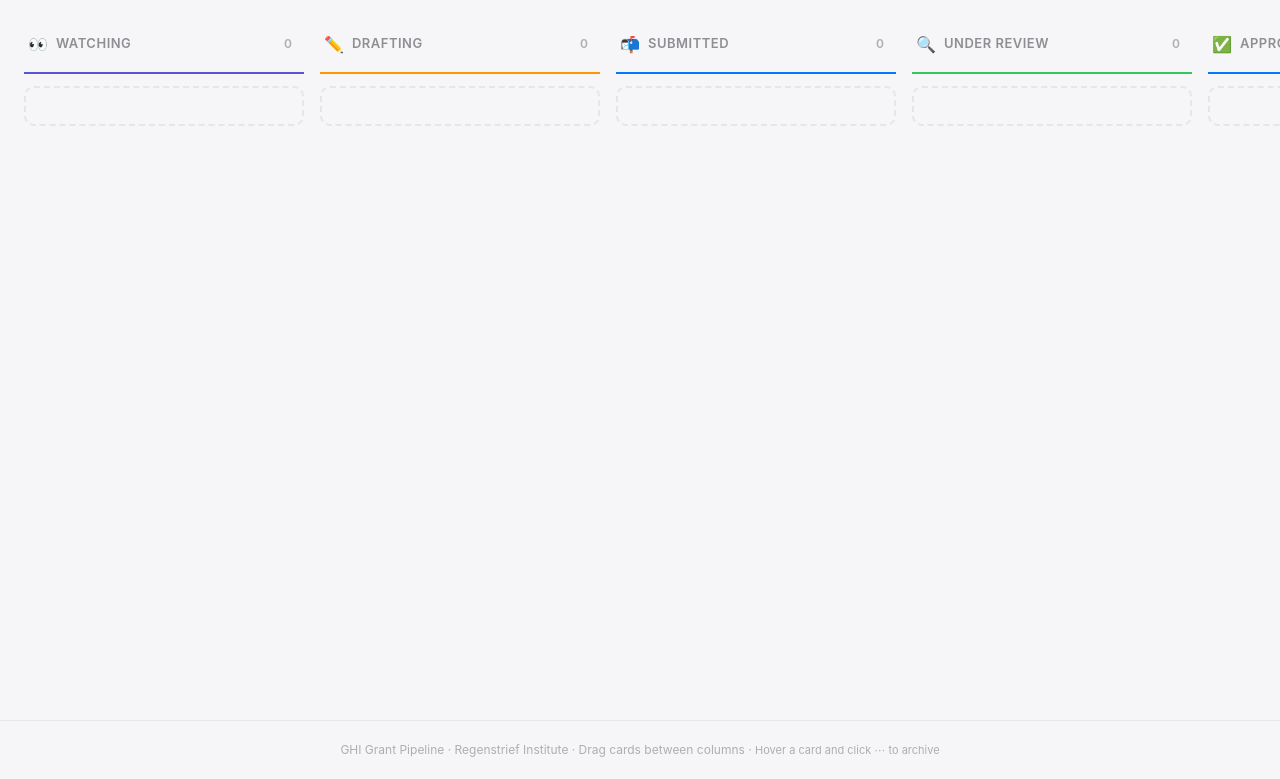
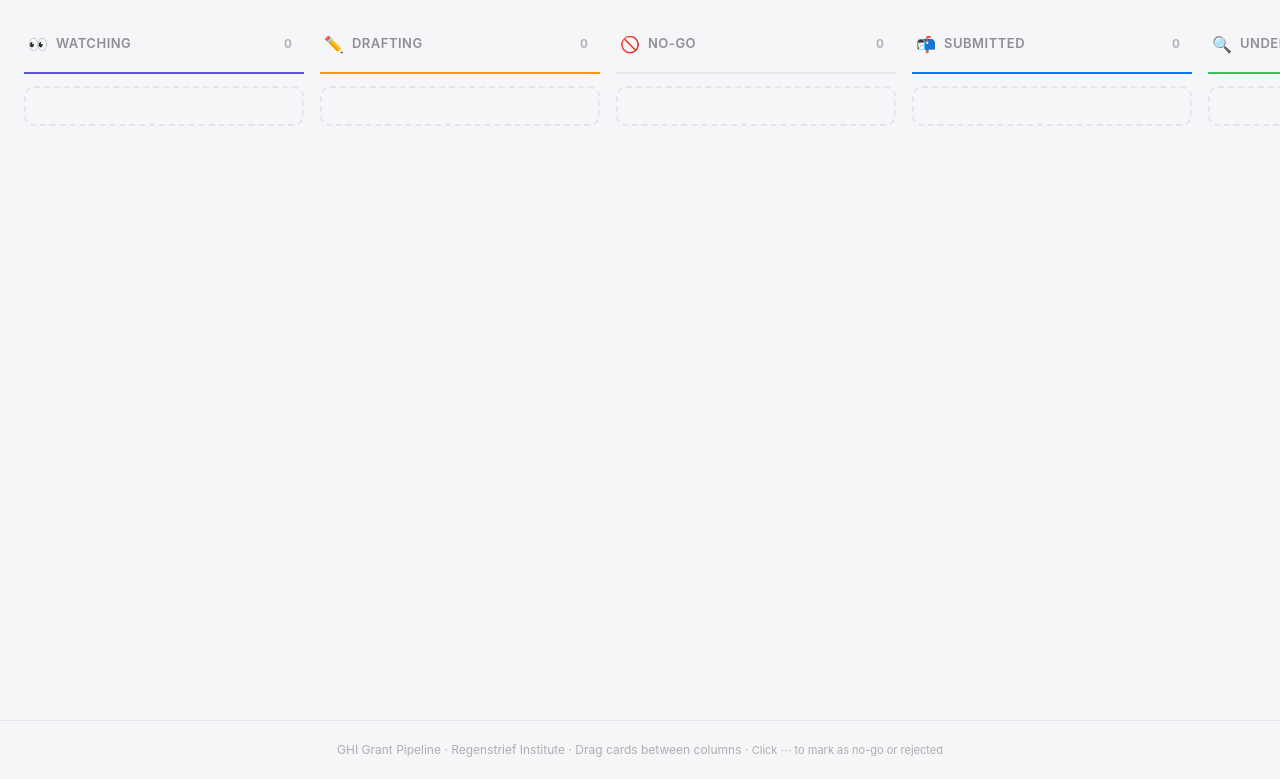
Before and after one commit to pbiondich/ghi-pipeline-dashboard, a FastAPI app: page / in a window 1280 px wide. Shown: the part 63-842 px from the top of the page. Run offline with FastAPI, Linux system fonts and the light colour scheme.

Commit message:
Move no-go to visible column between drafting and submitted; add no-go reason prompt and storage; inline onclick for Safari/Chrome compat

```diff
--- a/app/main.py
+++ b/app/main.py
@@ -46,7 +46,7 @@ async def dashboard(request: Request):
     proposals = _get_proposals()
     groups = group_by_status(proposals)
     total_active = sum(len(groups[s]) for s in ACTIVE_STATUSES)
-    total_archived = sum(len(groups[s]) for s in ["no-go", "rejected"])
+    total_archived = len(groups["rejected"])
     return templates.TemplateResponse(
         request,
         "dashboard.html",
@@ -87,9 +87,10 @@ async def api_update_proposal(slug: str, body: dict):
         raise HTTPException(status_code=400, detail="Request body must include 'status' field")
 
     new_status = body["status"]
+    reason = body.get("reason", "")
 
     try:
-        updated = update_proposal_status(PROPOSALS_DIR, slug, new_status)
+        updated = update_proposal_status(PROPOSALS_DIR, slug, new_status, reason)
         return updated.to_dict()
     except ValueError as e:
         raise HTTPException(status_code=400, detail=str(e))
--- a/app/proposal_loader.py
+++ b/app/proposal_loader.py
@@ -14,20 +14,21 @@ import frontmatter
 logger = logging.getLogger(__name__)
 
 # Pipeline status order (MUST match Grant's canonical ordering)
-# Terminal statuses (no-go, rejected) are hidden from the default board view.
+# no-go sits between drafting and submitted — the go/no-go decision point.
+# rejected is a hidden terminal status (hidden from default board view).
 STATUS_ORDER = [
     "watching",
     "drafting",
+    "no-go",
     "submitted",
     "under_review",
     "approved",
     "funded",
-    "no-go",
     "rejected",
 ]
 
-# Active (non-terminal) statuses shown on the main board
-ACTIVE_STATUSES = ["watching", "drafting", "submitted", "under_review", "approved", "funded"]
+# Active statuses shown on the main board (includes no-go as a visible column)
+ACTIVE_STATUSES = ["watching", "drafting", "no-go", "submitted", "under_review", "approved", "funded"]
 
 STATUS_LABELS = {
     "watching": "Watching",
@@ -77,6 +78,7 @@ class Proposal:
         self.match_reasons = metadata.get("match_reasons", []) or []
         self.challenges = metadata.get("challenges", []) or []
         self.related_to = metadata.get("related_to", []) or []
+        self.no_go_reason = metadata.get("no_go_reason", "")
 
     @staticmethod
     def _normalize_status(status) -> str:
@@ -215,6 +217,7 @@ class Proposal:
             "challenges": self.challenges,
             "content": self.content,
             "filename": self.filename,
+            "no_go_reason": self.no_go_reason,
         }
 
 
@@ -255,9 +258,10 @@ def get_proposal_by_slug(proposals: list[Proposal], slug: str) -> Optional[Propo
     return None
 
 
-def update_proposal_status(proposals_dir: str, slug: str, new_status: str) -> Proposal:
+def update_proposal_status(proposals_dir: str, slug: str, new_status: str, reason: str = "") -> Proposal:
     """Update the status frontmatter field in a proposal markdown file.
 
+    Optionally saves a no_go_reason to frontmatter when status is 'no-go'.
     Returns the updated Proposal object. Raises ValueError on invalid status.
     """
     if new_status not in STATUS_ORDER:
@@ -295,6 +299,14 @@ def update_proposal_status(proposals_dir: str, slug: str, new_status: str) -> Pr
         post.metadata["status"] = new_status
         post.metadata["updated"] = date.today().isoformat()
 
+        # Save reason when set to no-go
+        if new_status == "no-go" and reason:
+            # Store in frontmatter; clear if switching away from no-go
+            post.metadata["no_go_reason"] = reason
+        elif new_status != "no-go":
+            # Clear the reason when moving out of no-go
+            post.metadata.pop("no_go_reason", None)
+
         content = frontmatter.dumps(post)
         with open(filepath, "w") as f:
             f.write(content)
--- a/app/static/style.css
+++ b/app/static/style.css
@@ -199,7 +199,17 @@ a:hover { color: var(--accent-hover); }
 .card-funder {
     font-size: 12px;
     color: var(--text-secondary);
-    margin-top: 3px;
+    margin-bottom: 8px;
+}
+
+.card-reason {
+    font-size: 12px;
+    color: var(--text-tertiary);
+    font-style: italic;
+    margin-bottom: 8px;
+    padding: 4px 8px;
+    background: var(--bg);
+    border-radius: 4px;
 }
 
 .card-meta {
--- a/app/templates/_card.html
+++ b/app/templates/_card.html
@@ -18,6 +18,9 @@
         {% endif %}
     </div>
     <div class="card-funder">{{ p.funder }}</div>
+    {% if p.no_go_reason %}
+    <div class="card-reason">{{ p.no_go_reason }}</div>
+    {% endif %}
     <div class="card-meta">
         {% if p.deadline %}
         <span class="meta-item deadline deadline-{{ p.deadline_status }}">
--- a/app/templates/dashboard.html
+++ b/app/templates/dashboard.html
@@ -14,7 +14,7 @@
                 <span class="header-count">{{ total_active }} active</span>
             </div>
             <div class="header-meta">
-                <button class="archive-toggle" id="archiveBtn">
+                <button class="archive-toggle" id="archiveBtn" onclick="toggleArchive()">
                     Show closed ({{ total_archived }})
                 </button>
                 <a href="/api/proposals" class="api-link">API</a>
@@ -47,16 +47,15 @@
             <span class="header-count">{{ total_archived }} proposal{{ 's' if total_archived != 1 }}</span>
         </div>
         <div class="archive-grid">
-            {% for status in ['no-go', 'rejected'] %}
-            {% set proposals = groups[status] %}
-            {% if proposals %}
+            {% set rejected_proposals = groups['rejected'] %}
+            {% if rejected_proposals %}
             <div class="archive-group">
                 <div class="archive-group-header">
-                    <span>{{ STATUS_EMOJI[status] }}</span>
-                    <h3>{{ STATUS_LABELS[status] }}</h3>
-                    <span class="column-count">{{ proposals|length }}</span>
+                    <span>{{ STATUS_EMOJI['rejected'] }}</span>
+                    <h3>{{ STATUS_LABELS['rejected'] }}</h3>
+                    <span class="column-count">{{ rejected_proposals|length }}</span>
                 </div>
-                {% for p in proposals %}
+                {% for p in rejected_proposals %}
                 <div class="archive-card">
                     <div class="card-header">
                         <h3 class="card-title">{{ p.name }}</h3>
@@ -75,12 +74,11 @@
                 {% endfor %}
             </div>
             {% endif %}
-            {% endfor %}
         </div>
     </div>
 
     <footer class="footer">
-        <p>GHI Grant Pipeline · Regenstrief Institute · Drag cards between columns · <span class="footer-hint">Hover a card and click ⋯ to archive</span></p>
+        <p>GHI Grant Pipeline · Regenstrief Institute · Drag cards between columns · <span class="footer-hint">Click ⋯ to mark as no-go or rejected</span></p>
     </footer>
 
     <script>
@@ -120,6 +118,17 @@
 
         if (newStatus === oldStatus) return;
 
+        // Prompt for reason if dropping on no-go column
+        var reason = '';
+        if (newStatus === 'no-go') {
+            reason = prompt('Why is this a no-go? (Optional)');
+            if (reason === null) {
+                // User cancelled — don't move
+                draggedCard = null;
+                return;
+            }
+        }
+
         // Optimistic UI update
         const targetCards = column.querySelector('.column-cards');
         targetCards.appendChild(draggedCard);
@@ -129,7 +138,7 @@
         fetch(`/api/proposals/${slug}`, {
             method: 'PATCH',
             headers: { 'Content-Type': 'application/json' },
-            body: JSON.stringify({ status: newStatus })
+            body: JSON.stringify({ status: newStatus, reason: reason })
         })
         .then(response => {
             if (!response.ok) {
@@ -158,8 +167,14 @@
         });
     }
 
-    // Archive a card
+    // Archive a card (move to no-go or rejected)
     function archiveCard(slug, status) {
+        var reason = '';
+        if (status === 'no-go') {
+            reason = prompt('Why is this a no-go? (Optional)');
+            if (reason === null) return; // User cancelled
+        }
+
         const card = document.querySelector(`.card[data-slug="${slug}"]`);
         if (!card) return;
 
@@ -171,7 +186,7 @@
         fetch(`/api/proposals/${slug}`, {
             method: 'PATCH',
             headers: { 'Content-Type': 'application/json' },
-            body: JSON.stringify({ status: status })
+            body: JSON.stringify({ status: status, reason: reason })
         })
         .then(response => {
             if (!response.ok) {
@@ -182,7 +197,7 @@
                     updateTotalActive();
                 }
             } else {
-                // Reload so the server renders the updated archive section
+                // Reload so the server renders the updated state
                 location.reload();
             }
         })
@@ -234,7 +249,7 @@
         document.querySelectorAll('.archive-menu.show').forEach(m => m.classList.remove('show'));
     });
 
-    // Toggle archive section (class-based, robust across all browsers)
+    // Toggle archive section (class-based)
     function toggleArchive() {
         const section = document.getElementById('archiveSection');
         const btn = document.getElementById('archiveBtn');
@@ -247,14 +262,6 @@
             btn.textContent = 'Show closed (' + document.querySelectorAll('.archive-card').length + ')';
         }
     }
-
-    // Wire up button on DOM ready
-    document.addEventListener('DOMContentLoaded', function() {
-        var btn = document.getElementById('archiveBtn');
-        if (btn) {
-            btn.addEventListener('click', toggleArchive);
-        }
-    });
 
     // Remove drag styling after drag ends
     document.addEventListener('dragend', function() {
```
Also changed, not shown: app/templates/detail.html (+18 -1 lines).
